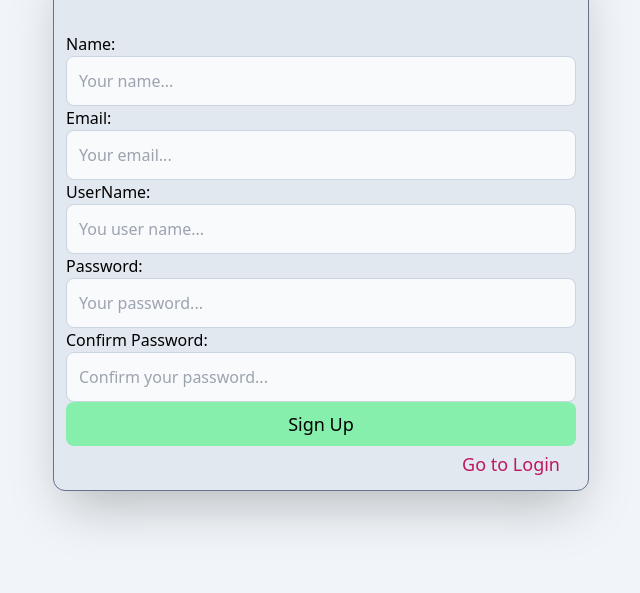
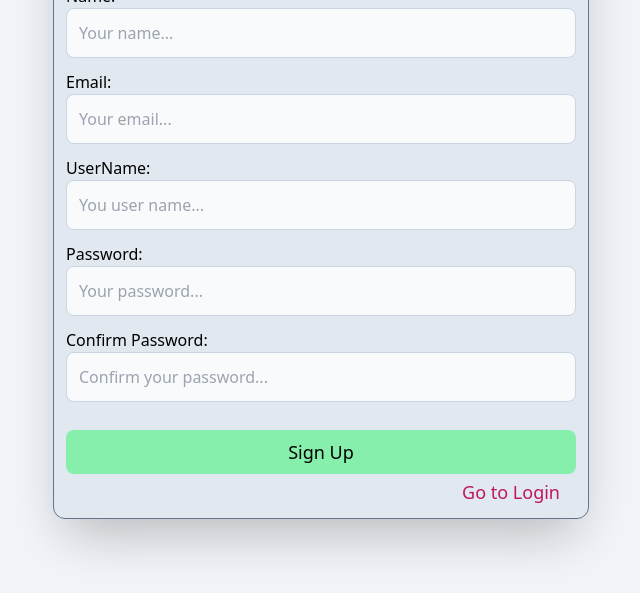
Before and after one commit to maryammohebbi/sign-up-and-log-in, a website: page public/index.html in a window 1280 px wide. Both pictures are taken after a click on the button "Don't you have an account yet?". Shown: the part 197-790 px from the top of the page, without its empty margins (319-959 px from the left). Drawn offline with Linux system fonts and the light colour scheme.

Commit message:
some tiny changes in styles added

```diff
--- a/public/index.html
+++ b/public/index.html
@@ -8,7 +8,7 @@
 </head>
 <body class="bg-slate-100">
 
-    <div class="container p-5 max-w-sm h-auto mx-auto sm:max-w-md md:max-w-lg lg:max-w-xl mt-32 relative">
+    <div class="container p-5 max-w-sm h-auto mx-auto sm:max-w-md md:max-w-lg lg:max-w-xl mt-20 relative">
         <div id="login-container" class="w-full border border-slate-500 bg-slate-200 rounded-xl p-5 flex flex-col shadow-2xl transition-all duration-500 ease-in">
             <h1 class="text-center mb-10 font-bold text-xl">- LOG IN -</h1>
             <form id="login-form" action="submit" class="flex flex-col gap-x-3 mb-8">
@@ -36,7 +36,7 @@
         <div id="signup-container" class="hidden w-full border border-slate-500 bg-slate-200 rounded-xl p-3 shadow-2xl transition-all duration-500 ease-in relative">
             <h1 class="text-center mb-10 font-bold text-xl">- SIGN UP -</h1>
             <form id="signup-form" action="submit" class="flex flex-col gap-x-3 mb-8">
-                <div class="input-control">
+                <div class="input-control mb-3">
                     <label for="name" class="block">
                         Name:
                     </label>
@@ -44,7 +44,7 @@
                         class="border border-slate-300 rounded-lg p-3 w-full bg-slate-50">
                     <p class="error text-red-500"></p>
                 </div>
-                <div class="input-control">
+                <div class="input-control mb-3">
                     <label for="email" class="block">
                         Email:
                     </label>
@@ -52,7 +52,7 @@
                         class="border border-slate-300 rounded-lg p-3 w-full bg-slate-50">
                     <p class="error text-red-500"></p>
                 </div>
-                <div class="input-control">
+                <div class="input-control mb-3">
                     <label for="user-name" class="block">
                         UserName:
                     </label>
@@ -60,7 +60,7 @@
                         class="border border-slate-300 rounded-lg p-3 w-full bg-slate-50">
                     <p class="error text-red-500"></p>
                 </div>
-                <div class="input-control">
+                <div class="input-control mb-3">
                     <label for="password" class="block">
                         Password:
                     </label>
@@ -68,7 +68,7 @@
                         class="border border-slate-300 rounded-lg p-3 w-full bg-slate-50">
                     <p class="error text-red-500"></p>
                 </div>
-                <div class="input-control">
+                <div class="input-control mb-7">
                     <label for="cpassword" class="block">
                         Confirm Password:
                     </label>
```
Also changed, not shown: public/build/tailwind.css.
